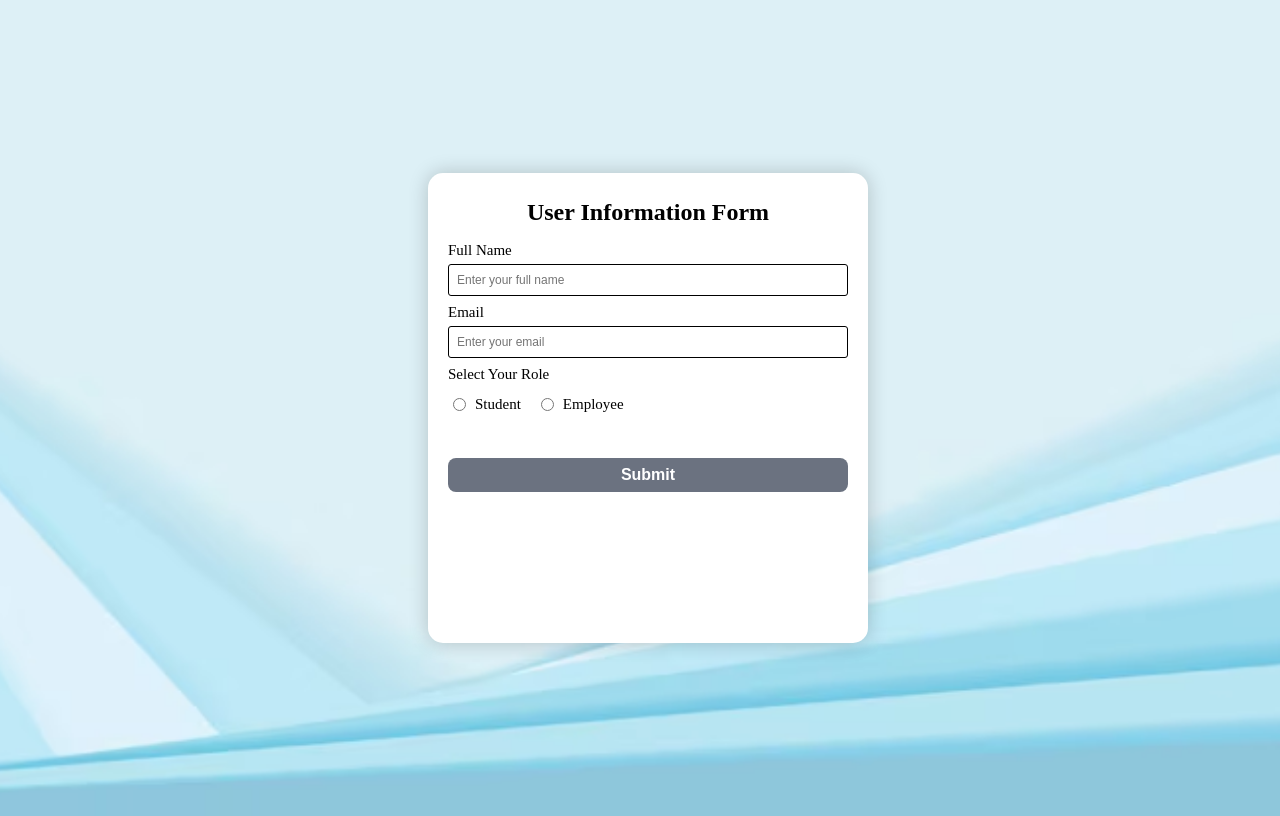
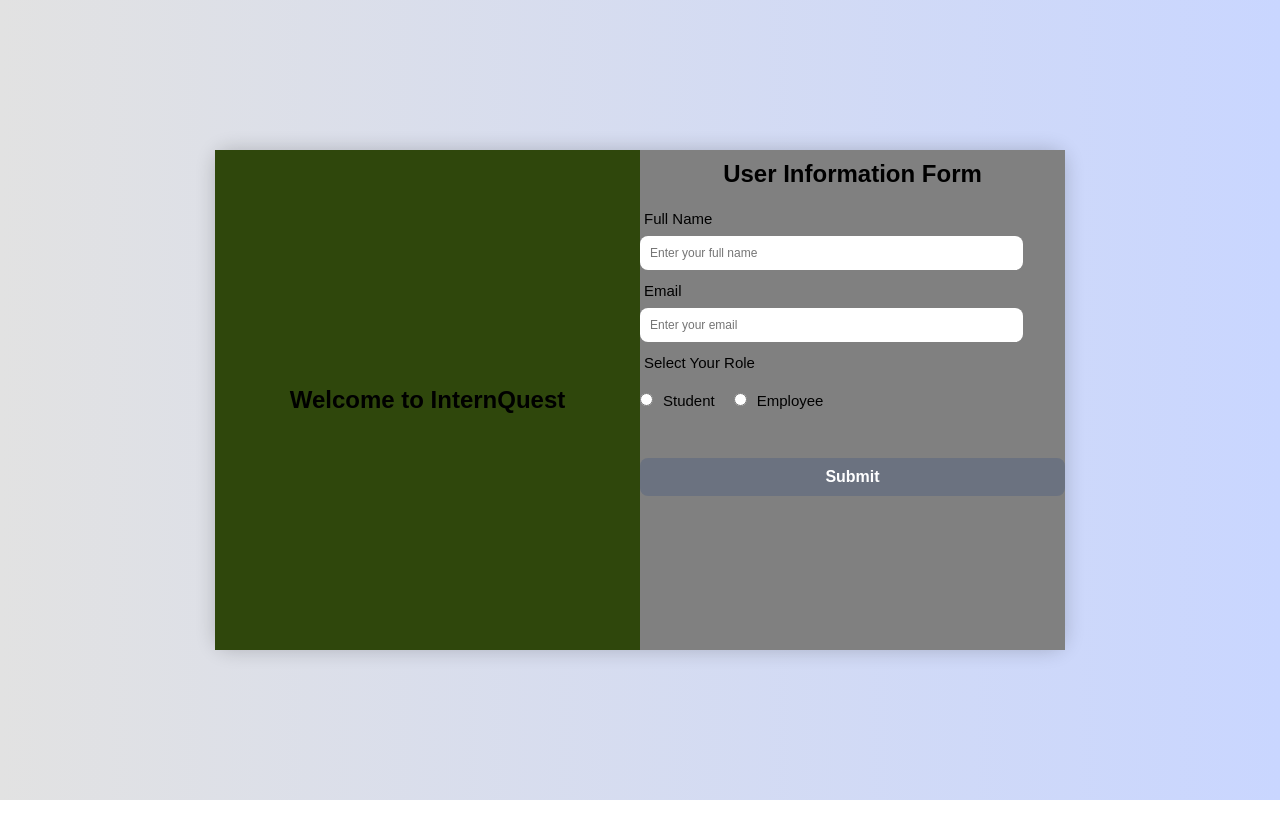
Before and after one commit to Heshani833/Registration-Form, a React (Vite) app: page / in a window 1280 px wide. Built offline with nearby package versions, Linux system fonts and the light colour scheme.

Commit message:
Update css file

```diff
--- a/src/App.css
+++ b/src/App.css
@@ -1,26 +1,39 @@
+* {
+  margin: 0;
+  padding: 0;
+  box-sizing: border-box;
+  font-family: sans-serif;
+}
+
 body {
+  align-items: center;
+  justify-content: center;
   display: flex;
-  justify-content: center;
-  align-items: center;
   min-height: 100vh;
-  width: 100vw;
-  background-image: url("./assets/background.png");
-  background-size: cover;
-  background-position: center;
+  background: linear-gradient(90deg, #e2e2e2, #c9d6ff);
 }
 
 .container {
-  background-color: white;
+  position: relative;
+  background: white;
   border-radius: 15px;
   box-shadow: 0 0 20px rgba(0, 0, 0, 0.2);
-  padding: 10px 20px;
-  height: 450px;
-  width: 400px;
-  text-align: center;
+  height: 500px;
+  width: 850px;
+}
+
+.form-box {
+  position: absolute;
+  right: 0;
+  width: 50%;
+  height: 100%;
+  background: gray;
+  z-index: 1;
 }
 
 .container h1 {
   font-size: x-large;
+  padding: 10px;
   text-align: center;
   color: black;
 }
@@ -29,6 +42,7 @@
   font-size: 15px;
   display: block;
   width: 100;
+  padding: 4px;
   margin-top: 8px;
   margin-bottom: 5px;
   text-align: left;
@@ -37,13 +51,16 @@
 }
 
 input {
-  display: block;
-  width: 100%;
-  padding: 8px;
-  box-sizing: border-box;
-  border: 1px solid black;
-  border-radius: 3px;
+  width: 90%;
+  padding: 10px;
+  background: white;
+  border-radius: 8px;
+  border: none;
+  outline: none;
+  border-radius: 8px;
+  color: black;
   font-size: 12px;
+  font-weight: 500;
 }
 .radio-group {
   display: flex;
@@ -68,9 +85,11 @@
 
 button {
   width: 100%;
+  height: 38px;
   margin-top: 20px;
-  padding: 8px;
+  padding: 10px;
   background-color: #6b7280;
+  border-radius: 8px;
   color: white;
   border: none;
   border-radius: 8px;
@@ -82,3 +101,21 @@
 button:hover {
   background-color: black;
 }
+
+.toggle-box {
+  position: absolute;
+  width: 100%;
+  height: 100%;
+}
+
+.toggle-panel {
+  position: absolute;
+  width: 50%;
+  height: 100%;
+  background: rgb(47, 71, 12);
+  color: white;
+  display: flex;
+  flex-direction: column;
+  justify-content: center;
+  align-items: center;
+}
--- a/src/App.jsx
+++ b/src/App.jsx
@@ -23,6 +23,8 @@
 
   return (
     <div className="container">
+      {/* pp */}
+      <div className="form-box login">
         <h1>User Information Form</h1>
         <form onSubmit={handleSubmit}>
           <label htmlFor="fullname">Full Name</label>
@@ -116,6 +118,12 @@
           <button type="submit">Submit</button>
         </form>
       </div>
+      <div className="toggle-box">
+        <div className="toggle-panel toggle-left">
+          <h1>Welcome to InternQuest</h1>
+        </div>
+      </div>
+    </div>
   );
 };
 
```
Lines whose indentation alone changed are shown as unchanged.
